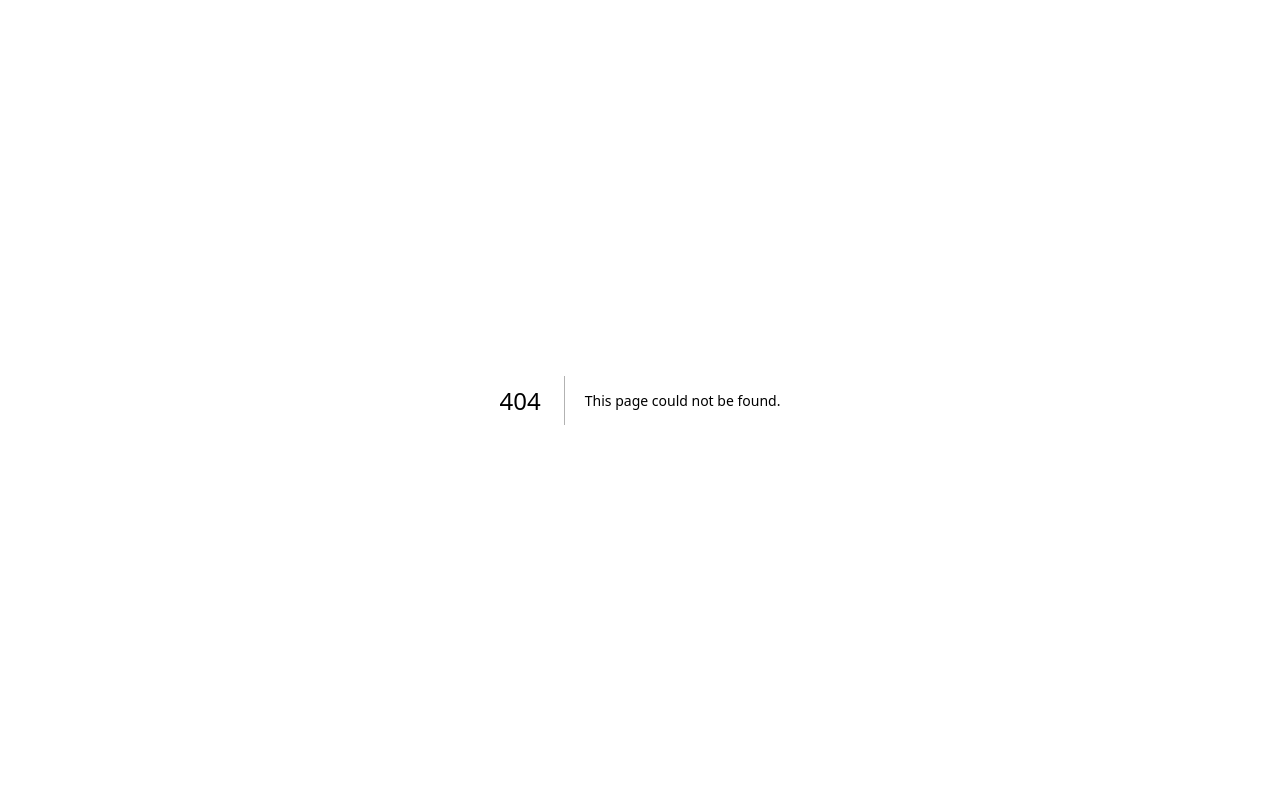
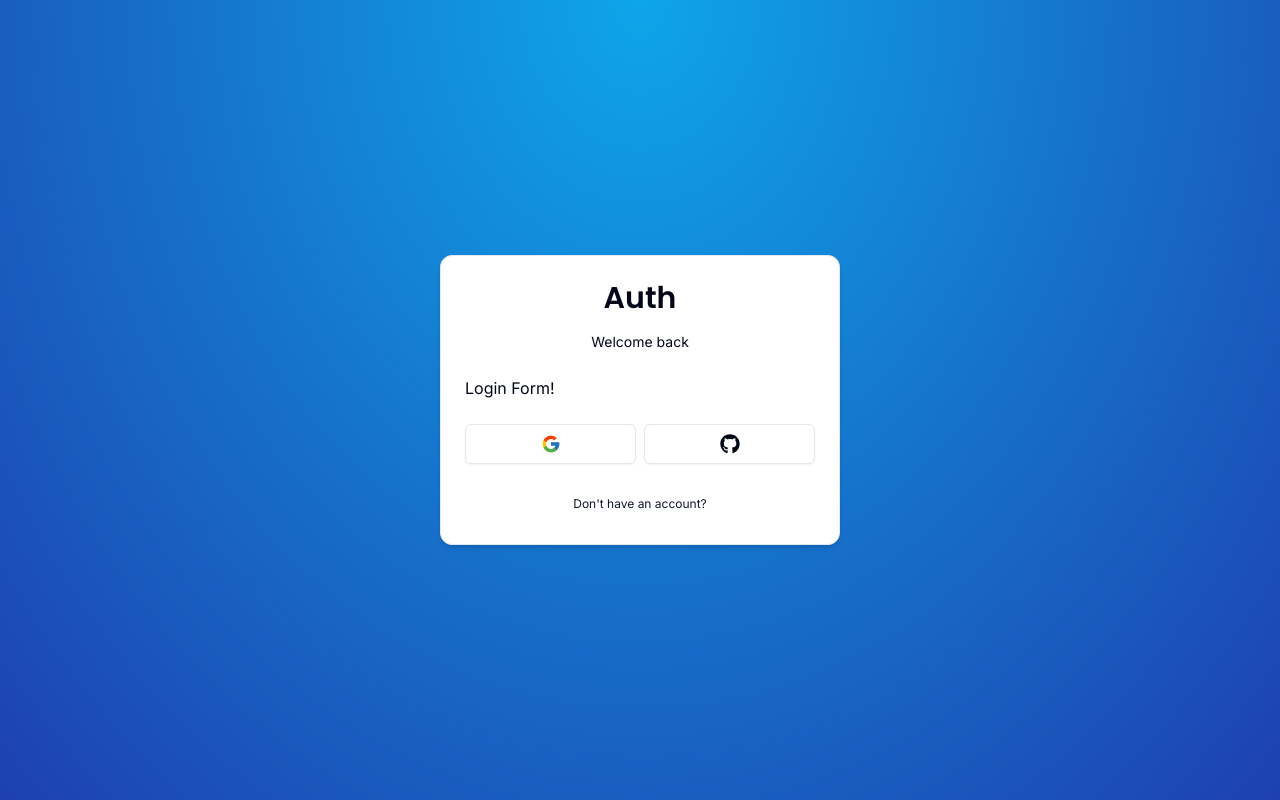
Before and after one commit to leonammp/auth-nextjs, a Next.js app: page /auth/login in a window 1280 px wide. Before the commit this address had no page. Built offline with nearby package versions, Linux system fonts and the light colour scheme.

Commit message:
created auth components

```diff
--- /dev/null
+++ b/app/auth/login/layout.tsx
@@ -0,0 +1,13 @@
+const AuthLayout = ({
+    children
+}: {
+    children: React.ReactNode
+}) => {
+    return (
+        <div className="h-full flex items-center justify-center bg-[radial-gradient(ellipse_at_top,_var(--tw-gradient-stops))] from-sky-500 to-blue-800">
+            {children}
+        </div>
+    );
+}
+
+export default AuthLayout;
--- /dev/null
+++ b/app/auth/login/page.tsx
@@ -0,0 +1,9 @@
+import { LoginForm } from "@/components/auth/login-form";
+
+const LoginPage = () => {
+    return (
+        <LoginForm/>
+    );
+}
+
+export default LoginPage;
--- /dev/null
+++ b/components/auth/back-button.tsx
@@ -0,0 +1,28 @@
+"use client";
+
+import Link from "next/link";
+
+import { Button } from "@/components/ui/button";
+
+interface BackButtonProps {
+    label: string;
+    href: string;
+}
+
+export const BackButton = ({
+    label,
+    href
+}: BackButtonProps) => {
+    return (
+        <Button
+            variant="link"
+            className="font-normal w-full"
+            size="sm"
+            asChild
+        >
+            <Link href={href}>
+                {label}
+            </Link>
+        </Button>
+    )
+}
--- /dev/null
+++ b/components/auth/card-wrapper.tsx
@@ -0,0 +1,49 @@
+"use client";
+
+import {
+    Card,
+    CardContent,
+    CardFooter,
+    CardHeader
+} from "@/components/ui/card";
+import { Header } from "@/components/auth/header";
+import { Social } from "@/components/auth/social";
+import { BackButton } from "@/components/auth/back-button";
+
+interface CardWrapperProps {
+    children: React.ReactNode;
+    headerLabel: string;
+    backButtonLabel: string;
+    backButtonHref: string;
+    showSocial?: boolean;
+}
+
+export const CardWrapper = ({
+    children,
+    headerLabel,
+    backButtonLabel,
+    backButtonHref,
+    showSocial
+}: CardWrapperProps) => {
+    return (
+        <Card className="w-[400px] shadow-md">
+            <CardHeader>
+                <Header label={headerLabel}/>
+            </CardHeader>
+            <CardContent>
+                {children}
+            </CardContent>
+            {showSocial && (
+                <CardFooter>
+                    <Social></Social>
+                </CardFooter>
+            )}
+            <CardFooter>
+                <BackButton
+                    label={backButtonLabel}
+                    href={backButtonHref}
+                />
+            </CardFooter>
+        </Card>
+    )
+}
--- /dev/null
+++ b/components/auth/header.tsx
@@ -0,0 +1,30 @@
+import { Poppins } from "next/font/google";
+
+import { cn } from "@/lib/utils";
+
+const font = Poppins({
+    subsets: ["latin"],
+    weight: ["600"]
+});
+
+interface HeaderProps {
+    label: string;
+}
+
+export const Header = ({
+    label
+}: HeaderProps) => {
+    return (
+        <div className="w-full flex flex-col gap-y-4 items-center justify-center">
+            <h1 className={cn(
+                "text-3xl font-semibold",
+                font.className
+            )}>
+                Auth
+            </h1>
+            <p className="text-muted-foregound text-sm">
+                {label}
+            </p>
+        </div>
+    )
+}
--- /dev/null
+++ b/components/auth/login-form.tsx
@@ -0,0 +1,14 @@
+import { CardWrapper } from "@/components/auth/card-wrapper"
+
+export const LoginForm = () => {
+    return (
+        <CardWrapper
+            headerLabel="Welcome back"
+            backButtonLabel="Don't have an account?"
+            backButtonHref="/auth/register"
+            showSocial
+        >
+            Login Form!
+        </CardWrapper>
+    )
+}
--- /dev/null
+++ b/components/auth/social.tsx
@@ -0,0 +1,28 @@
+"use client";
+
+import { FcGoogle } from "react-icons/fc";
+import { FaGithub } from "react-icons/fa";
+import { Button } from "@/components/ui/button";
+
+export const Social = () => {
+    return (
+        <div className="flex items-center w-full gap-x-2">
+            <Button
+                size="lg"
+                className="w-full"
+                variant="outline"
+                onClick={() => {}}
+            >
+                <FcGoogle className="h-5 w-5"/>
+            </Button>
+            <Button
+                size="lg"
+                className="w-full"
+                variant="outline"
+                onClick={() => {}}
+            >
+                <FaGithub className="h-5 w-5"/>
+            </Button>
+        </div>
+    )
+}
--- /dev/null
+++ b/components/ui/card.tsx
@@ -0,0 +1,76 @@
+import * as React from "react"
+
+import { cn } from "@/lib/utils"
+
+const Card = React.forwardRef<
+  HTMLDivElement,
+  React.HTMLAttributes<HTMLDivElement>
+>(({ className, ...props }, ref) => (
+  <div
+    ref={ref}
+    className={cn(
+      "rounded-xl border bg-card text-card-foreground shadow",
+      className
+    )}
+    {...props}
+  />
+))
+Card.displayName = "Card"
+
+const CardHeader = React.forwardRef<
+  HTMLDivElement,
+  React.HTMLAttributes<HTMLDivElement>
+>(({ className, ...props }, ref) => (
+  <div
+    ref={ref}
+    className={cn("flex flex-col space-y-1.5 p-6", className)}
+    {...props}
+  />
+))
+CardHeader.displayName = "CardHeader"
+
+const CardTitle = React.forwardRef<
+  HTMLParagraphElement,
+  React.HTMLAttributes<HTMLHeadingElement>
+>(({ className, ...props }, ref) => (
+  <h3
+    ref={ref}
+    className={cn("font-semibold leading-none tracking-tight", className)}
+    {...props}
+  />
+))
+CardTitle.displayName = "CardTitle"
+
+const CardDescription = React.forwardRef<
+  HTMLParagraphElement,
+  React.HTMLAttributes<HTMLParagraphElement>
+>(({ className, ...props }, ref) => (
+  <p
+    ref={ref}
+    className={cn("text-sm text-muted-foreground", className)}
+    {...props}
+  />
+))
+CardDescription.displayName = "CardDescription"
+
+const CardContent = React.forwardRef<
+  HTMLDivElement,
+  React.HTMLAttributes<HTMLDivElement>
+>(({ className, ...props }, ref) => (
+  <div ref={ref} className={cn("p-6 pt-0", className)} {...props} />
+))
+CardContent.displayName = "CardContent"
+
+const CardFooter = React.forwardRef<
+  HTMLDivElement,
+  React.HTMLAttributes<HTMLDivElement>
+>(({ className, ...props }, ref) => (
+  <div
+    ref={ref}
+    className={cn("flex items-center p-6 pt-0", className)}
+    {...props}
+  />
+))
+CardFooter.displayName = "CardFooter"
+
+export { Card, CardHeader, CardFooter, CardTitle, CardDescription, CardContent }
--- a/package.json
+++ b/package.json
@@ -16,6 +16,7 @@
     "next": "14.1.0",
     "react": "^18",
     "react-dom": "^18",
+    "react-icons": "^5.0.1",
     "tailwind-merge": "^2.2.1",
     "tailwindcss-animate": "^1.0.7"
   },
```
Also changed, not shown: 1 other file (tests, documents, lock files or other folders).
